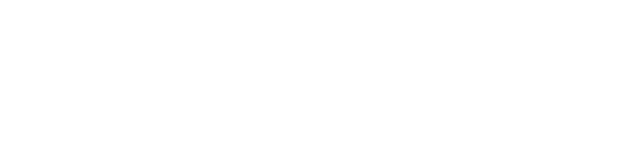
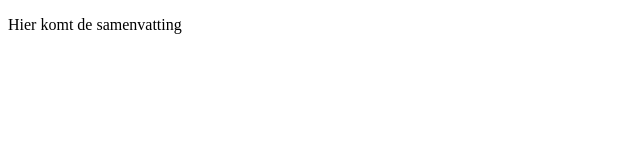
Before and after one commit to MarinusVonhof/uri-bp, a plain HTML site: page index.html in a window 1280 px wide. Shown: the whole page, without its empty margins (0-640 px from the left). Drawn offline with Linux system fonts and the light colour scheme.

Commit message:
update intro, add abstract

```diff
--- a/index.html
+++ b/index.html
@@ -11,6 +11,7 @@
     </head>
     <!-- HTML-Body -------------------------------------------------------------------------------->
     <body>
+        <section id='abstract'><p>Hier komt de samenvatting</p></section>
         <section id='sotd'><p></p></section>
         <section data-format="markdown" data-include="intro.md"></section>
         <section data-format="markdown" data-include="bp-template.md"></section>
```
Also changed, not shown: 1 other file.
